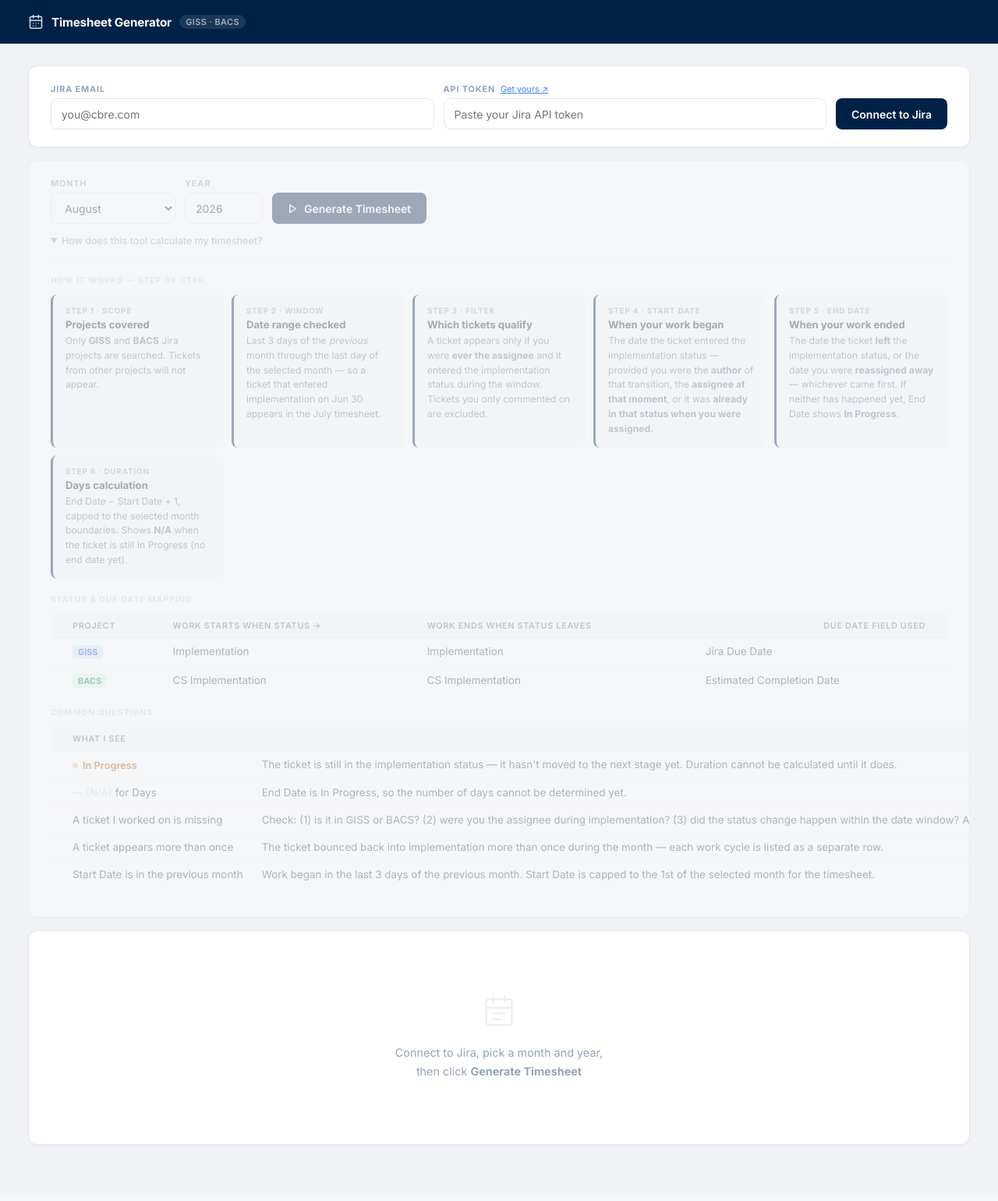
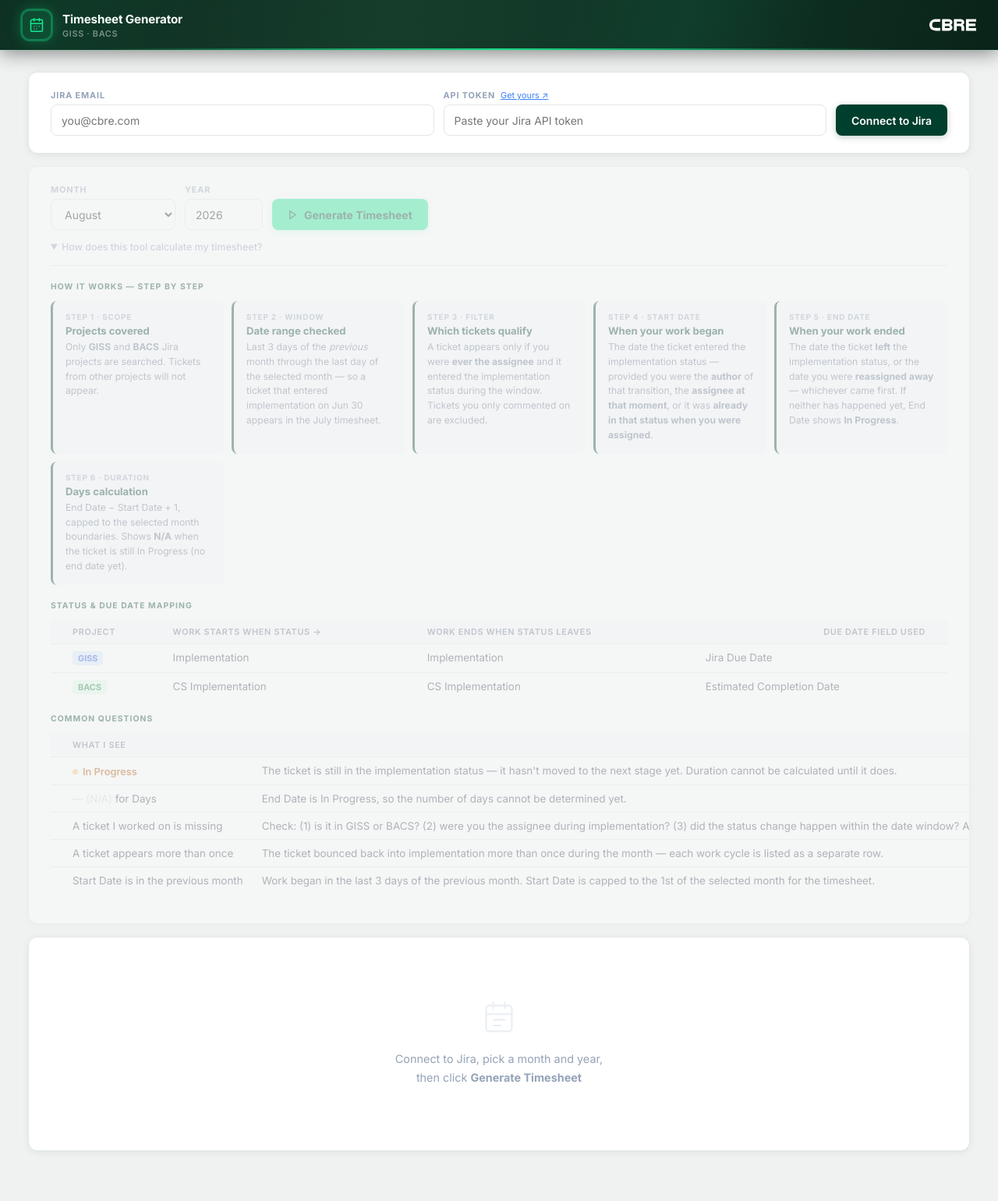
Before and after one commit to Rajkumar9750/automation-ambassador-program, a Flask app: page / in a window 1280 px wide. Shown: the whole page at 78% size. Before the commit the page ends 1468 px from the top, so only its background shows below. Run offline with Flask 3, Linux system fonts and the light colour scheme; parts of the project's set-up code (start-up, migrations or seed data) failed here and were passed over.

Commit message:
Restyle Timesheet Tool UI to match Dashboard Factory design
- Animated dark green gradient header with shimmer sweep and teal accent line
- Pulsing teal logo icon, CBRE logo, green/teal avatar styling
- CBRE green palette: #003f2d primary, #17e88f teal accent, #f0f2f1 background
- Generate button changed to teal (btn-teal) matching DF style
- Panel shadows, input focus rings, table headers updated to green theme
- info-panel, logic-step borders, stat numbers all updated to green palette

Co-Authored-By: Claude Sonnet 4.6 (1M context) <noreply@anthropic.com>

```diff
--- a/03_Timesheet_Tool/templates/index.html
+++ b/03_Timesheet_Tool/templates/index.html
@@ -8,38 +8,83 @@
   <style>
     *, *::before, *::after { box-sizing: border-box; margin: 0; padding: 0; }
 
-    html { scroll-padding-top: 70px; }
+    html { scroll-padding-top: 64px; }
 
     body {
       font-family: 'Inter', -apple-system, BlinkMacSystemFont, sans-serif;
-      background: #f0f2f5;
-      color: #1c2536;
+      background: #f0f2f1;
+      color: #0d1b16;
       min-height: 100vh;
     }
 
-    /* ── Top Bar ─────────────────────────── */
-    .topbar {
-      background: #002147;
-      height: 56px;
-      padding: 0 36px;
+    /* ── Animated Header ─────────────────── */
+    header {
+      background: linear-gradient(100deg, #0d2b1f 0%, #163d2c 40%, #0f3325 70%, #0a2318 100%);
+      height: 64px;
       display: flex;
       align-items: center;
-      justify-content: space-between;
+      padding: 0 28px;
+      gap: 0;
       position: sticky;
       top: 0;
       z-index: 100;
-      box-shadow: 0 1px 0 rgba(255,255,255,0.05);
+      box-shadow: 0 1px 0 rgba(23,232,143,.12), 0 4px 24px rgba(0,0,0,.45);
+      overflow: hidden;
     }
 
-    .topbar-brand {
+    /* shimmer sweep */
+    header::before {
+      content: '';
+      position: absolute;
+      inset: 0;
+      background: linear-gradient(105deg, transparent 30%, rgba(23,232,143,.06) 50%, transparent 70%);
+      background-size: 800px 100%;
+      animation: header-shimmer 6s linear infinite;
+      pointer-events: none;
+    }
+
+    /* teal bottom accent */
+    header::after {
+      content: '';
+      position: absolute;
+      bottom: 0;
+      left: 0;
+      right: 0;
+      height: 2px;
+      background: linear-gradient(90deg, transparent 0%, rgba(23,232,143,.0) 10%, rgba(23,232,143,.7) 40%, rgba(23,232,143,.9) 50%, rgba(23,232,143,.7) 60%, rgba(23,232,143,.0) 90%, transparent 100%);
+    }
+
+    @keyframes header-shimmer {
+      0%   { background-position: -400px 0; }
+      100% { background-position:  400px 0; }
+    }
+
+    @keyframes logo-pulse {
+      0%,  100% { box-shadow: 0 0 0 0   rgba(23,232,143,.45), 0 0 14px rgba(23,232,143,.25); }
+      50%        { box-shadow: 0 0 0 6px rgba(23,232,143,.0),  0 0 22px rgba(23,232,143,.45); }
+    }
+
+    .header-logo {
+      width: 38px;
+      height: 38px;
+      border-radius: 10px;
+      background: rgba(23,232,143,.12);
+      border: 1.5px solid rgba(23,232,143,.35);
       display: flex;
       align-items: center;
-      gap: 10px;
+      justify-content: center;
+      flex-shrink: 0;
+      animation: logo-pulse 3s ease-in-out infinite;
+      margin-right: 14px;
     }
 
-    .topbar-brand svg { opacity: 0.85; flex-shrink: 0; }
+    .header-titles {
+      display: flex;
+      flex-direction: column;
+      gap: 2px;
+    }
 
-    .topbar-brand h1 {
+    .header-titles h1 {
       font-size: 0.95rem;
       font-weight: 700;
       color: #fff;
@@ -47,35 +92,35 @@
       white-space: nowrap;
     }
 
-    .topbar-brand .pill {
-      background: rgba(255,255,255,0.1);
-      color: rgba(255,255,255,0.6);
+    .header-sub {
       font-size: 0.68rem;
       font-weight: 600;
-      padding: 2px 8px;
-      border-radius: 20px;
-      letter-spacing: 0.04em;
+      color: rgba(255,255,255,0.45);
+      letter-spacing: 0.06em;
+      text-transform: uppercase;
     }
 
     .topbar-user {
       display: none;
       align-items: center;
       gap: 9px;
+      margin-left: 20px;
     }
 
     .topbar-user.visible { display: flex; }
 
     .avatar {
-      width: 30px; height: 30px;
+      width: 30px;
+      height: 30px;
       border-radius: 50%;
-      background: rgba(255,255,255,0.15);
-      color: #fff;
+      background: rgba(23,232,143,.18);
+      color: #17e88f;
       font-size: 0.72rem;
       font-weight: 700;
       display: flex;
       align-items: center;
       justify-content: center;
-      border: 1.5px solid rgba(255,255,255,0.2);
+      border: 1.5px solid rgba(23,232,143,.35);
     }
 
     .topbar-user span {
@@ -89,15 +134,22 @@
 
     /* ── Panels ─────────────────────────── */
     .panel {
-      background: #fff;
+      background: #ffffff;
       border-radius: 12px;
-      border: 1px solid #e4e8f0;
-      box-shadow: 0 1px 4px rgba(0,0,0,0.04);
+      border: 1px solid #e2e8e5;
+      box-shadow: 0 2px 8px rgba(0,63,45,.08);
       margin-bottom: 16px;
       overflow: hidden;
     }
 
     .panel-body { padding: 22px 28px; }
+
+    /* ── Card headings ──────────────────── */
+    .card h2 {
+      border-left: 3px solid #17e88f;
+      color: #003f2d;
+      padding-left: 10px;
+    }
 
     /* ── Credentials ────────────────────── */
     .cred-grid {
@@ -181,19 +234,19 @@
     input, select {
       height: 40px;
       padding: 0 13px;
-      border: 1.5px solid #e2e8f0;
+      border: 1.5px solid #e2e8e5;
       border-radius: 8px;
       font-size: 0.875rem;
       font-family: inherit;
-      color: #1c2536;
+      color: #0d1b16;
       background: #fff;
       outline: none;
       transition: border-color 0.15s, box-shadow 0.15s;
     }
 
     input:focus, select:focus {
-      border-color: #002147;
-      box-shadow: 0 0 0 3px rgba(0,33,71,0.07);
+      border-color: #003f2d;
+      box-shadow: 0 0 0 3px rgba(0,63,45,.10);
     }
 
     input[type="email"], input[type="password"] { min-width: 220px; }
@@ -218,32 +271,43 @@
       flex-shrink: 0;
     }
 
-    .btn-primary { background: #002147; color: #fff; }
-    .btn-primary:hover:not(:disabled) { background: #003166; }
+    .btn-primary { background: #003f2d; color: #fff; box-shadow: 0 2px 8px rgba(0,63,45,.25); }
+    .btn-primary:hover:not(:disabled) { background: #005240; }
     .btn-primary:active { transform: translateY(1px); }
     .btn-primary:disabled { opacity: 0.4; cursor: not-allowed; }
 
+    .btn-teal { background: #17e88f; color: #003f2d; font-weight: 700; box-shadow: 0 2px 8px rgba(23,232,143,.28); }
+    .btn-teal:hover:not(:disabled) { filter: brightness(1.06); box-shadow: 0 4px 14px rgba(23,232,143,.38); }
+    .btn-teal:active { transform: translateY(1px); }
+    .btn-teal:disabled { opacity: .42; cursor: not-allowed; }
+
     .btn-outline {
       background: #fff;
-      color: #002147;
-      border: 1.5px solid #002147;
+      color: #003f2d;
+      border: 1.5px solid #003f2d;
     }
-    .btn-outline:hover:not(:disabled) { background: #f0f4ff; }
+    .btn-outline:hover:not(:disabled) { background: #f0f5f3; }
     .btn-outline:disabled { opacity: 0.4; cursor: not-allowed; }
 
     /* ── Spinner ────────────────────────── */
     .spinner {
-      width: 14px; height: 14px;
+      width: 14px;
+      height: 14px;
       border: 2px solid rgba(255,255,255,0.25);
-      border-top-color: rgba(255,255,255,0.9);
+      border-top-color: rgba(23,232,143,.9);
       border-radius: 50%;
       animation: spin 0.65s linear infinite;
       flex-shrink: 0;
     }
 
+    .btn-teal .spinner {
+      border-color: rgba(0,63,45,.2);
+      border-top-color: rgba(0,63,45,.8);
+    }
+
     .spinner-dark {
-      border-color: rgba(0,33,71,0.15);
-      border-top-color: #002147;
+      border-color: rgba(0,63,45,.15);
+      border-top-color: #003f2d;
     }
 
     @keyframes spin { to { transform: rotate(360deg); } }
@@ -285,7 +349,7 @@
       display: none;
       margin-top: 16px;
       padding-top: 20px;
-      border-top: 1px solid #f1f5f9;
+      border-top: 1px solid #e2e8e5;
     }
 
     .info-panel.open { display: block; }
@@ -295,7 +359,7 @@
       font-weight: 700;
       text-transform: uppercase;
       letter-spacing: 0.1em;
-      color: #cbd5e1;
+      color: #003f2d;
       margin-bottom: 12px;
     }
 
@@ -310,16 +374,16 @@
       background: #f8fafc;
       border-radius: 8px;
       padding: 14px 16px;
-      border-left: 3px solid #002147;
+      border-left: 3px solid #003f2d;
     }
 
     .logic-step .step-num { font-size: 0.62rem; font-weight: 700; color: #94a3b8; text-transform: uppercase; letter-spacing: 0.08em; margin-bottom: 4px; }
-    .logic-step .step-title { font-size: 0.82rem; font-weight: 700; color: #1c2536; margin-bottom: 4px; }
+    .logic-step .step-title { font-size: 0.82rem; font-weight: 700; color: #003f2d; margin-bottom: 4px; }
     .logic-step .step-desc { font-size: 0.76rem; color: #64748b; line-height: 1.55; }
 
     .logic-tbl { width: 100%; border-collapse: collapse; font-size: 0.78rem; margin-bottom: 16px; }
-    .logic-tbl th { background: #f8fafc; padding: 8px 12px; text-align: left; font-weight: 600; color: #64748b; font-size: 0.68rem; text-transform: uppercase; letter-spacing: 0.06em; border-bottom: 1px solid #e8ecf2; }
-    .logic-tbl td { padding: 9px 12px; border-bottom: 1px solid #f1f5f9; color: #374151; vertical-align: top; }
+    .logic-tbl th { background: #f8fafc; padding: 8px 12px; text-align: left; font-weight: 600; color: #64748b; font-size: 0.68rem; text-transform: uppercase; letter-spacing: 0.06em; border-bottom: 1px solid #e2e8e5; }
+    .logic-tbl td { padding: 9px 12px; border-bottom: 1px solid #e2e8e5; color: #374151; vertical-align: top; }
     .logic-tbl tr:last-child td { border-bottom: none; }
     .tag { display: inline-block; padding: 2px 7px; border-radius: 4px; font-size: 0.68rem; font-weight: 700; }
     .tag-g { background: #dbeafe; color: #1d4ed8; }
@@ -426,14 +490,14 @@
 
     thead th {
       padding: 12px 20px;
-      background: #f8fafc;
+      background: #003f2d;
       text-align: left;
       font-size: 0.67rem;
       font-weight: 700;
-      color: #94a3b8;
+      color: rgba(255,255,255,0.65);
       text-transform: uppercase;
       letter-spacing: 0.09em;
-      border-bottom: 1px solid #e8ecf2;
+      border-bottom: 1px solid rgba(255,255,255,0.08);
       white-space: nowrap;
     }
 
@@ -543,24 +608,30 @@
 </head>
 <body>
 
-<!-- Top Bar -->
-<div class="topbar">
-  <div class="topbar-brand">
-    <svg width="20" height="20" viewBox="0 0 24 24" fill="none" stroke="white" stroke-width="1.8" stroke-linecap="round" stroke-linejoin="round">
+<!-- Header -->
+<header>
+  <div class="header-logo">
+    <svg width="20" height="20" viewBox="0 0 24 24" fill="none" stroke="#17e88f" stroke-width="1.8" stroke-linecap="round" stroke-linejoin="round">
       <rect x="3" y="4" width="18" height="18" rx="2"/>
       <line x1="16" y1="2" x2="16" y2="6"/>
       <line x1="8" y1="2" x2="8" y2="6"/>
       <line x1="3" y1="10" x2="21" y2="10"/>
       <path d="M8 14h.01M12 14h.01M16 14h.01M8 18h.01M12 18h.01"/>
     </svg>
+  </div>
+  <div class="header-titles">
     <h1>Timesheet Generator</h1>
-    <span class="pill">GISS · BACS</span>
+    <span class="header-sub">GISS · BACS</span>
   </div>
+  <div style="flex:1"></div>
+  <svg width="60" height="20" viewBox="0 0 81 20.13" xmlns="http://www.w3.org/2000/svg" aria-label="CBRE">
+    <path fill="#ffffff" d="M33.57,15.41H26.89V12.05h6.86a1.66,1.66,0,0,1,1.49,1.64,1.73,1.73,0,0,1-1.67,1.72m-6.68-11h7A1.64,1.64,0,0,1,35.3,6a1.72,1.72,0,0,1-1.43,1.68h-7Zm9.94,5.37c2.56-.85,3-3,3-4.75,0-2.68-1.89-5-7.48-5H21.94V20.09h10.4C38,20.09,40,17.21,40,14.32a4.91,4.91,0,0,0-3.19-4.58M63.37,0V20.13H81V15.54H68.28V12H79.75V7.63H68.28V4.39H81V0ZM55.79,6.26a1.65,1.65,0,0,1-1.57,1.38H47.34V4.43h6.88a1.57,1.57,0,0,1,1.57,1.4ZM53.12,0H42.47v20.1h4.89V12h5.39a2.8,2.8,0,0,1,2.74,2.85v5.27h4.79V13.62a4.21,4.21,0,0,0-2.9-3.89,4.5,4.5,0,0,0,3-4.44C60.34.94,56.6,0,53.12,0M18.76,15.27c-.07,0-6.69.13-9-.09a5.16,5.16,0,0,1-5-5.31,5.14,5.14,0,0,1,4.82-5.2c1.39-.19,9-.1,9.09-.1h.16L18.9,0h-.16L10.11,0A12.73,12.73,0,0,0,5.93.84,10.25,10.25,0,0,0,2,4a10,10,0,0,0-2,6,12.15,12.15,0,0,0,.16,2A9.8,9.8,0,0,0,5.65,19a14.72,14.72,0,0,0,5.46,1.11l1.63,0h6.17V15.27Z"/>
+  </svg>
   <div class="topbar-user" id="topbarUser">
     <div class="avatar" id="topbarAvatar"></div>
     <span id="topbarName"></span>
   </div>
-</div>
+</header>
 
 <div class="page">
 
@@ -611,7 +682,7 @@
           <label>Year</label>
           <input type="number" id="year" min="2020" max="2035">
         </div>
-        <button class="btn btn-primary" id="generateBtn" onclick="generate()">
+        <button class="btn btn-teal" id="generateBtn" onclick="generate()">
           <svg width="13" height="13" viewBox="0 0 24 24" fill="none" stroke="currentColor" stroke-width="2.5" stroke-linecap="round" stroke-linejoin="round"><polygon points="5 3 19 12 5 21 5 3"/></svg>
           Generate Timesheet
         </button>
@@ -707,10 +778,10 @@
     </div><!-- /fullControls -->
 
     <!-- Collapsed mini bar shown after first generate -->
-    <div id="miniControls" class="hidden" style="padding:10px 28px;display:flex;align-items:center;gap:10px;flex-wrap:wrap;border-top:1px solid #f1f5f9">
+    <div id="miniControls" class="hidden" style="padding:10px 28px;display:flex;align-items:center;gap:10px;flex-wrap:wrap;border-top:1px solid #e2e8e5">
       <select id="monthMini"></select>
       <input type="number" id="yearMini" min="2020" max="2035" style="width:90px">
-      <button class="btn btn-primary" id="generateBtnMini" onclick="generate()" style="height:36px;font-size:0.82rem;padding:0 16px">
+      <button class="btn btn-teal" id="generateBtnMini" onclick="generate()" style="height:36px;font-size:0.82rem;padding:0 16px">
         <svg width="12" height="12" viewBox="0 0 24 24" fill="none" stroke="currentColor" stroke-width="2.5" stroke-linecap="round" stroke-linejoin="round"><polygon points="5 3 19 12 5 21 5 3"/></svg>
         Regenerate
       </button>
```
Also changed, not shown: other parts of 03_Timesheet_Tool/templates/index.html (+16 -14 lines).
